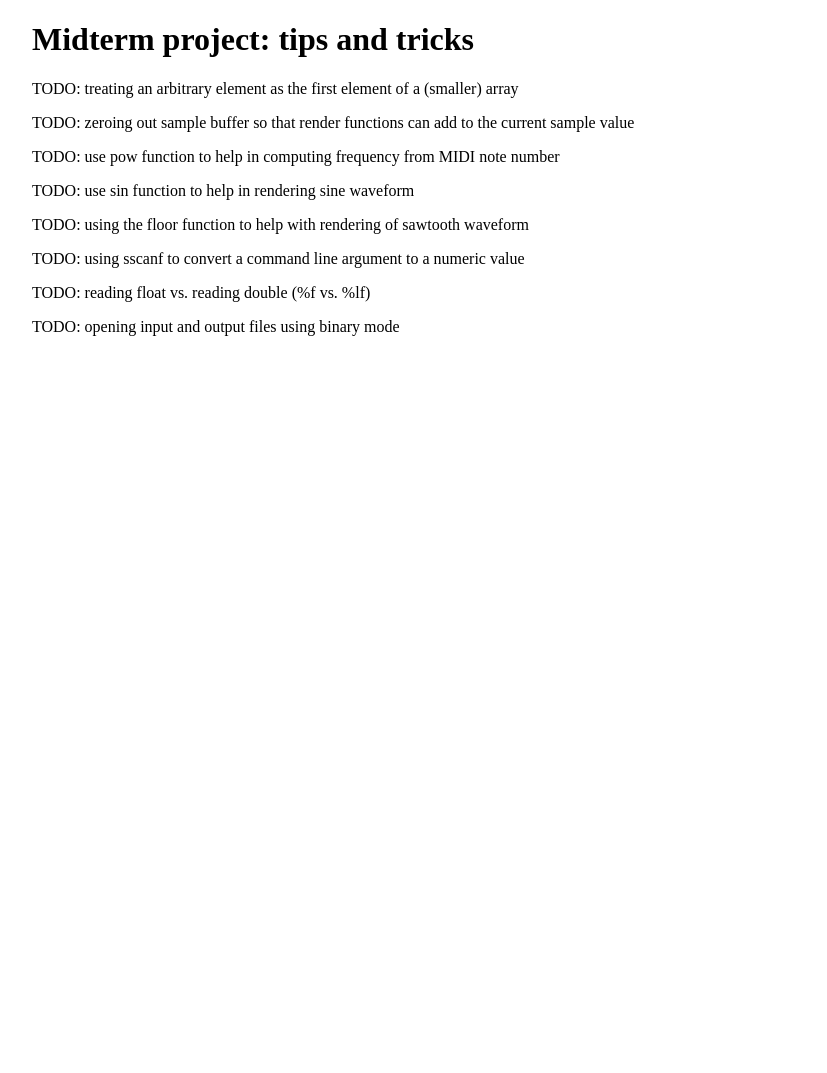
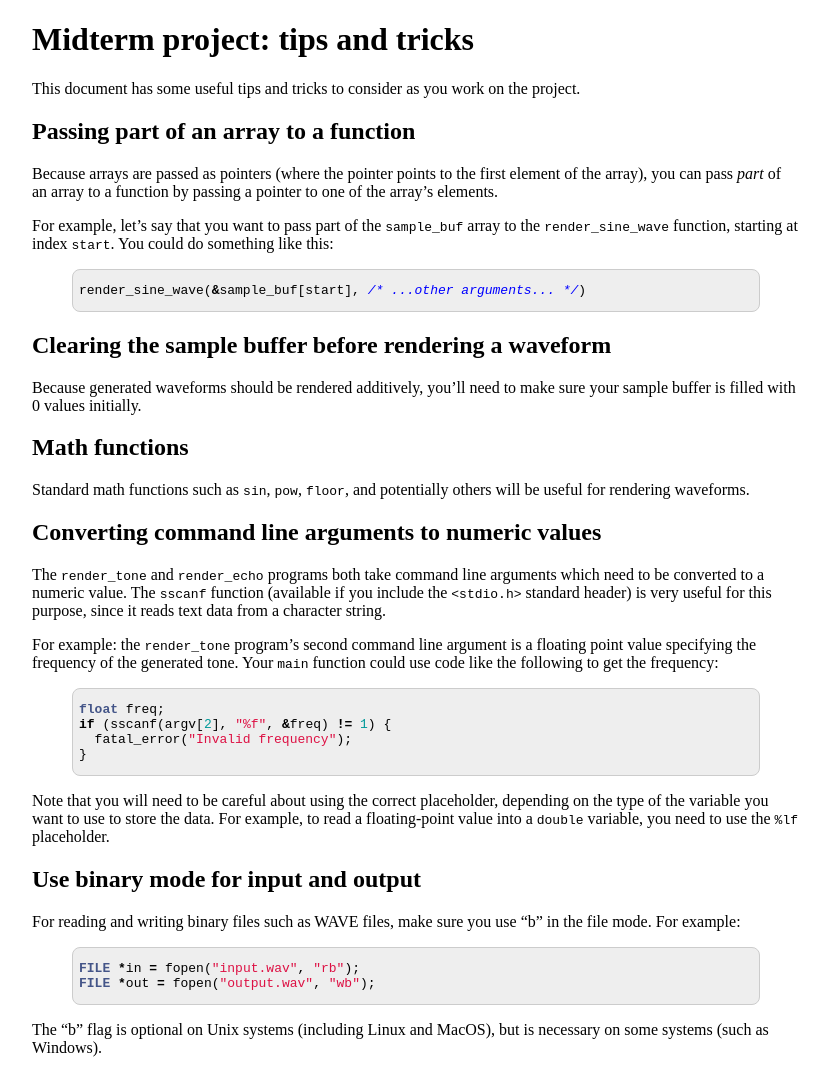
Before and after one commit to jhuintprog/fall2019, a Jekyll site: the page built from tips.md, in a window 1280 px wide. Shown: the whole page, without its empty margins (224-1051 px from the left). Built offline with Jekyll 4.4.1, drawn with Linux system fonts in a browser that asks for light colours; before the commit the page ends 900 px from its top, so only the background shows below that.

Commit message:
add content to tips and tricks section

````diff
--- a/tips.md
+++ b/tips.md
@@ -3,18 +3,48 @@ layout: default
 title: "Midterm project: tips and tricks"
 ---
 
-TODO: treating an arbitrary element as the first element of a (smaller) array
+This document has some useful tips and tricks to consider as you work on the project.
 
-TODO: zeroing out sample buffer so that render functions can add to the current sample value
+## Passing part of an array to a function
 
-TODO: use pow function to help in computing frequency from MIDI note number
+Because arrays are passed as pointers (where the pointer points to the first element of the array), you can pass *part* of an array to a function by passing a pointer to one of the array's elements.
 
-TODO: use sin function to help in rendering sine waveform
+For example, let's say that you want to pass part of the `sample_buf` array to the `render_sine_wave` function, starting at index `start`.  You could do something like this:
 
-TODO: using the floor function to help with rendering of sawtooth waveform
+```c
+render_sine_wave(&sample_buf[start], /* ...other arguments... */)
+```
 
-TODO: using sscanf to convert a command line argument to a numeric value
+## Clearing the sample buffer before rendering a waveform
 
-TODO: reading float vs. reading double (%f vs. %lf)
+Because generated waveforms should be rendered additively, you'll need to make sure your sample buffer is filled with 0 values initially.
 
-TODO: opening input and output files using binary mode
+## Math functions
+
+Standard math functions such as `sin`, `pow`, `floor`, and potentially others will be useful for rendering waveforms.
+
+## Converting command line arguments to numeric values
+
+The `render_tone` and `render_echo` programs both take command line arguments which need to be converted to a numeric value.  The `sscanf` function (available if you include the `<stdio.h>` standard header) is very useful for this purpose, since it reads text data from a character string.
+
+For example: the `render_tone` program's second command line argument is a floating point value specifying the frequency of the generated tone.  Your `main` function could use code like the following to get the frequency:
+
+```c
+float freq;
+if (sscanf(argv[2], "%f", &freq) != 1) {
+  fatal_error("Invalid frequency");
+}
+```
+
+Note that you will need to be careful about using the correct placeholder, depending on the type of the variable you want to use to store the data.  For example, to read a floating-point value into a `double` variable, you need to use the `%lf` placeholder.
+
+## Use binary mode for input and output
+
+For reading and writing binary files such as WAVE files, make sure you use "b" in the file mode.  For example:
+
+```c
+FILE *in = fopen("input.wav", "rb");
+FILE *out = fopen("output.wav", "wb");
+```
+
+The "b" flag is optional on Unix systems (including Linux and MacOS), but is necessary on some systems (such as Windows).
````
